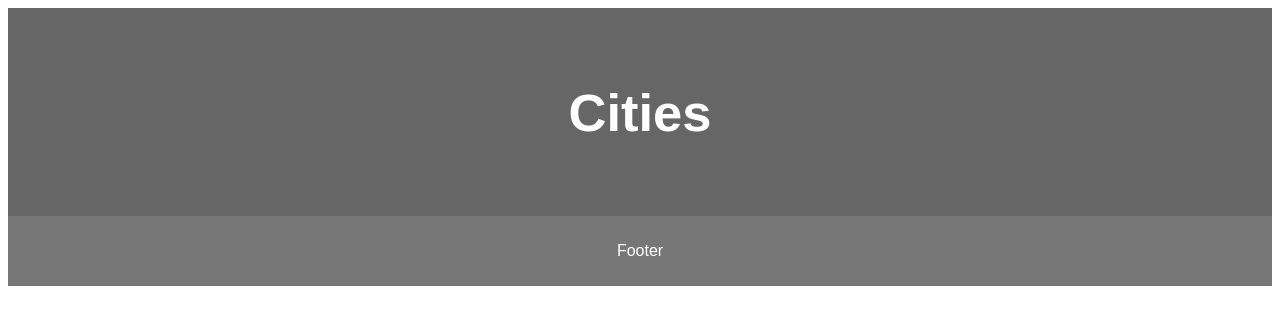
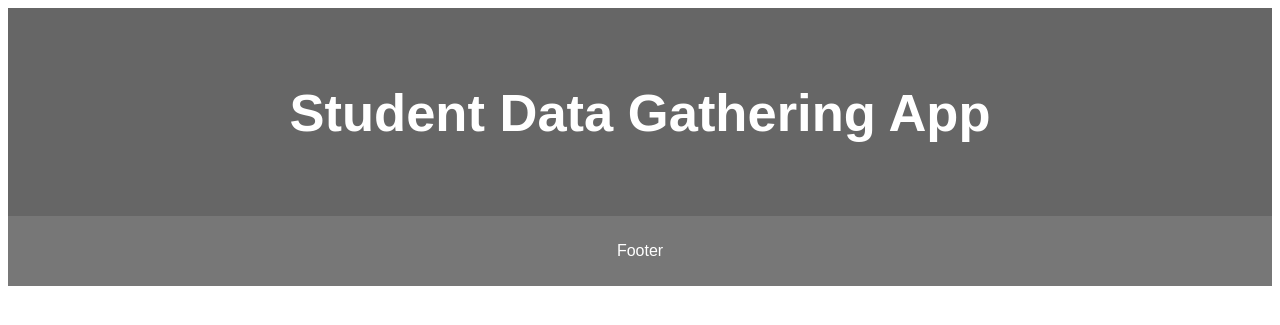
Before and after one commit to aamirshehzad111/web-Development, a PHP site: page /header.php in a window 1280 px wide. Shown: the top 325 px of the page. Run offline with PHP 8.4, Linux system fonts and the light colour scheme.

Commit message:
header modified, add it

```diff
--- a/header.php
+++ b/header.php
@@ -66,7 +66,7 @@ footer {
 
 
 <header>
-  <h2>Cities</h2>
+  <h2>Student Data Gathering App</h2>
 </header>
 
 
```
